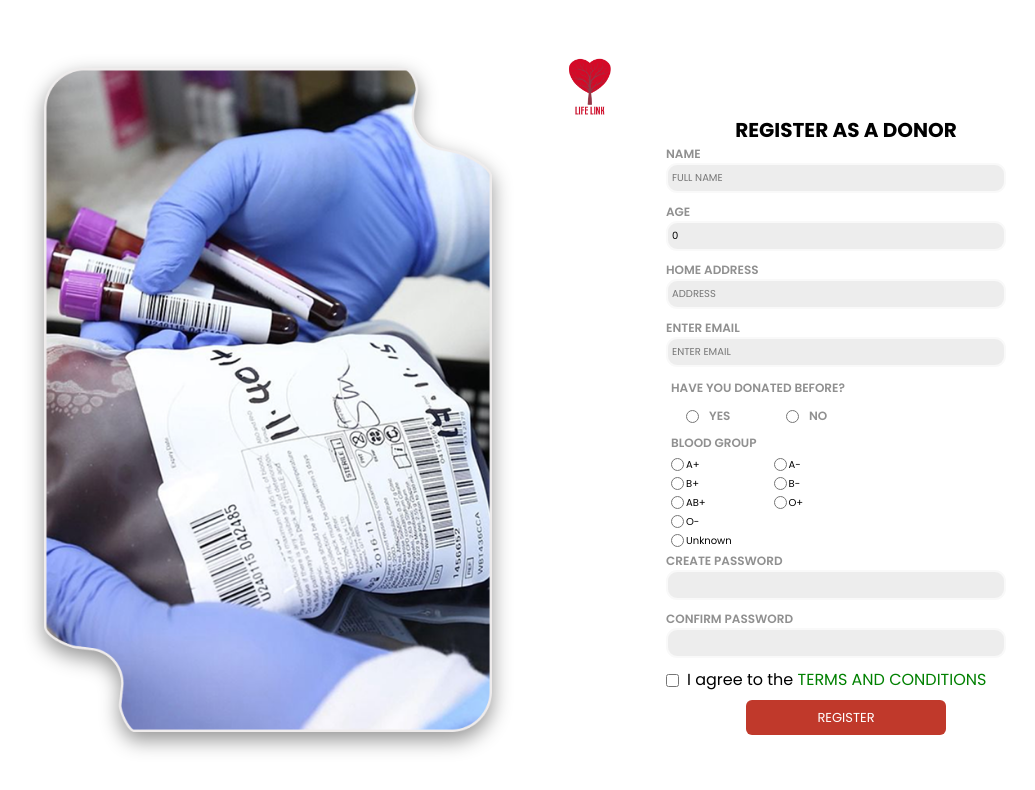
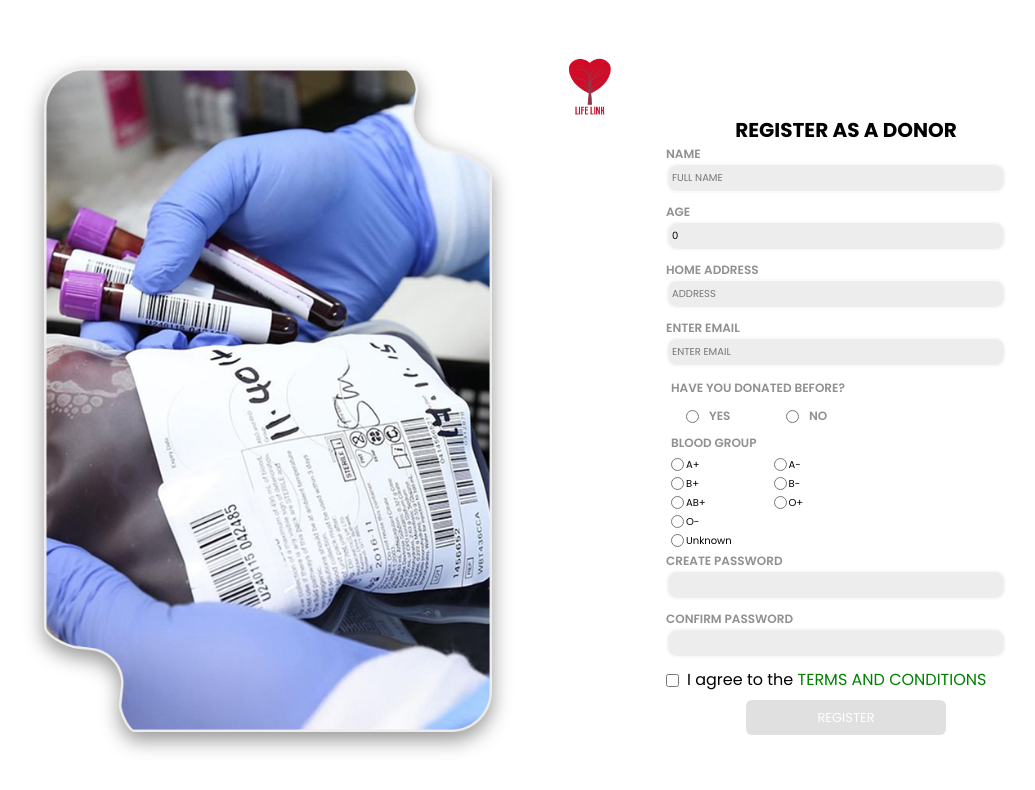
Before and after one commit to Dev-WilliamsEsther/Lifelink, a React (Vite) app: page /donorssignup in a window 1280 px wide. Shown: the top 790 px of the page, without its empty margins (35-1070 px from the left). Built offline with nearby package versions, Linux system fonts and the light colour scheme; no server answers.

Commit message:
fixed smthing

```diff
--- a/src/Esther/auth/Donorssignup.jsx
+++ b/src/Esther/auth/Donorssignup.jsx
@@ -8,7 +8,7 @@ import NotificationWrap from '../../components/notificatonPopWrap/NotificationWr
 const Base_Url = import.meta.env.VITE_BASEURL;
 
 const Donorssignup = () => {
-
+  const [click,setClick] = useState(false);
 
   const [isLoading, setIsLoading] = useState(false);
   const [ress, setRess] = useState("")
@@ -163,7 +163,10 @@ const Donorssignup = () => {
           </div>
 
           <div className='checkboxwrapper'>
-            <input type="checkbox" required={true} />
+            <input type="checkbox"
+            isClick={click}
+            onClick={()=>setClick(!click)}
+            required={true} />
             <p>
               I agree to the{" "}
               <a href="" onClick={() => nav("/donorterms")} className='tandc'>
@@ -172,7 +175,10 @@ const Donorssignup = () => {
             </p>
           </div>
 
-          <button className='donsignbtn' onClick={handleSubmit} disabled={isLoading}>
+          <button className='donsignbtn'
+          disabled={!click || isLoading}
+          onClick={handleSubmit}
+          >
             {isLoading ? <FadeLoader color="white"/> : "REGISTER"}
           </button>
         </div>
--- a/src/Esther/styles/donorssign.css
+++ b/src/Esther/styles/donorssign.css
@@ -139,7 +139,11 @@
     align-items: center;
     justify-content: center;
 }
-
+.donsignbtn:disabled{
+    background-color: #ccc;
+    cursor: not-allowed;
+    opacity: 0.6;
+}
 
 @media only screen and (max-width: 1440px){
 
--- a/src/Esther/terms/Donorterms.jsx
+++ b/src/Esther/terms/Donorterms.jsx
@@ -1,6 +1,7 @@
 import React from 'react'
 import '../../Esther/styles/donorterms.css'
 import { VscDash } from "react-icons/vsc";
+import { useNavigate } from 'react-router';
 
 const donorterms = [
     {
@@ -36,6 +37,7 @@ const donorterms = [
 ]
 
 const Donorterms = () => {
+    const nav = useNavigate();
   return (
     <div className='donortermswrapper'>
         <div className='donortermsname'>
@@ -49,7 +51,7 @@ const Donorterms = () => {
                     <p><VscDash />{term.terms} <br /></p>
                 </div>
             ))}
-            <button className='donortermsbtn'>AGREE</button>
+            <button className='donortermsbtn' onClick={()=>nav("/donorssignup")}>AGREE</button>
         </div>
     </div>
   )
--- a/src/Esther/terms/Hospitalterms.jsx
+++ b/src/Esther/terms/Hospitalterms.jsx
@@ -1,6 +1,7 @@
 import React from 'react'
 import '../../Esther/styles/donorterms.css'
 import { VscDash } from "react-icons/vsc";
+import { useNavigate } from 'react-router';
 
 
 const donorterms = [
@@ -33,6 +34,7 @@ const donorterms = [
 
 
 const Hospitalterms = () => {
+    const nav = useNavigate();
     return (
         <div className='donortermswrapper'>
             <div className='donortermsname'>
@@ -46,7 +48,7 @@ const Hospitalterms = () => {
                         <p><VscDash />{term.terms} <br /></p>
                     </div>
                 ))}
-                <button className='donortermsbtn'>AGREE</button>
+                <button className='donortermsbtn' onClick={()=>nav("/hospitalsignup")}>AGREE</button>
             </div>
         </div>
       )
```
